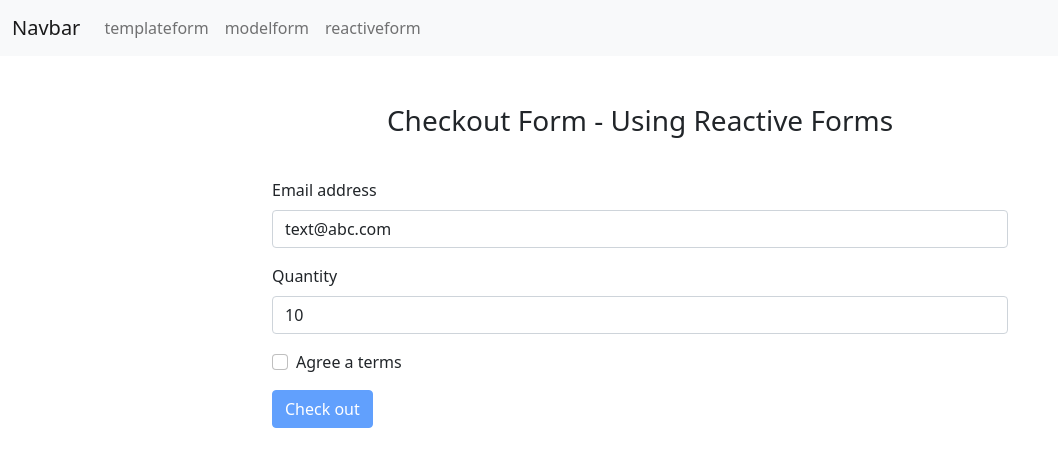
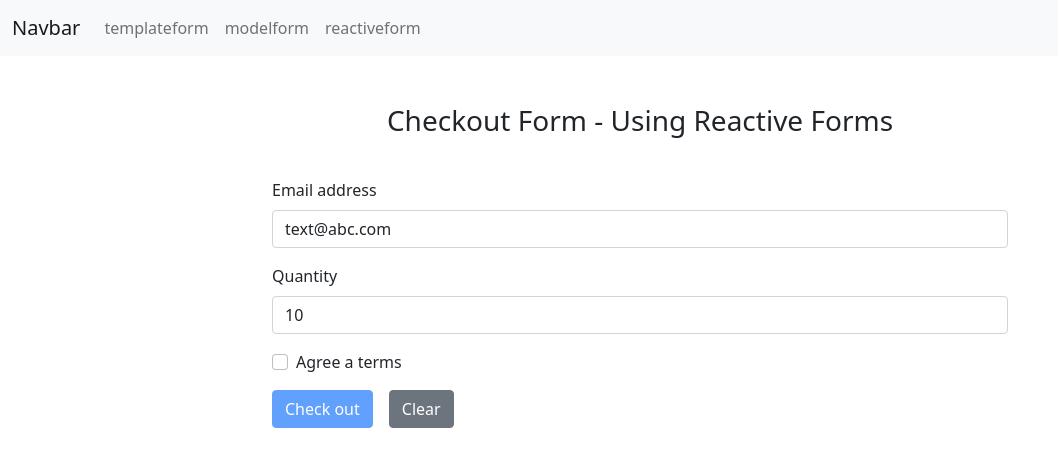
Before and after one commit to RaquelYang/Angular_form, an Angular app: page /reactiveform in a window 1280 px wide. Shown: the top 466 px of the page, without its empty margins (0-1058 px from the left). Built offline with nearby package versions, Linux system fonts and the light colour scheme.

Commit message:
[ Update ] Reset form

```diff
--- a/src/app/reactiveform/reactiveform.component.html
+++ b/src/app/reactiveform/reactiveform.component.html
@@ -24,6 +24,7 @@
           <label class="form-check-label" for="exampleCheck1">Agree a terms</label>
         </div>
         <button type="submit" class="btn btn-primary" [disabled]="!checkoutForm.valid">Check out</button>
+        <button type="submit" class="btn btn-secondary mx-3" (click)="resetForm()">Clear</button>
       </form>
     </div>
   </div>
--- a/src/app/reactiveform/reactiveform.component.ts
+++ b/src/app/reactiveform/reactiveform.component.ts
@@ -41,5 +41,10 @@ export class ReactiveformComponent implements OnInit {
     console.log('Entire Form Value', this.checkoutForm.value);
     console.log('Email Address', this.checkoutForm.value.emailAddr);
     console.log(this.checkoutForm.get('emailAddr'));
+    this.resetForm()
+  }
+  resetForm(){
+    // 清除整個表單
+    this.checkoutForm.reset();
   }
 }
```
